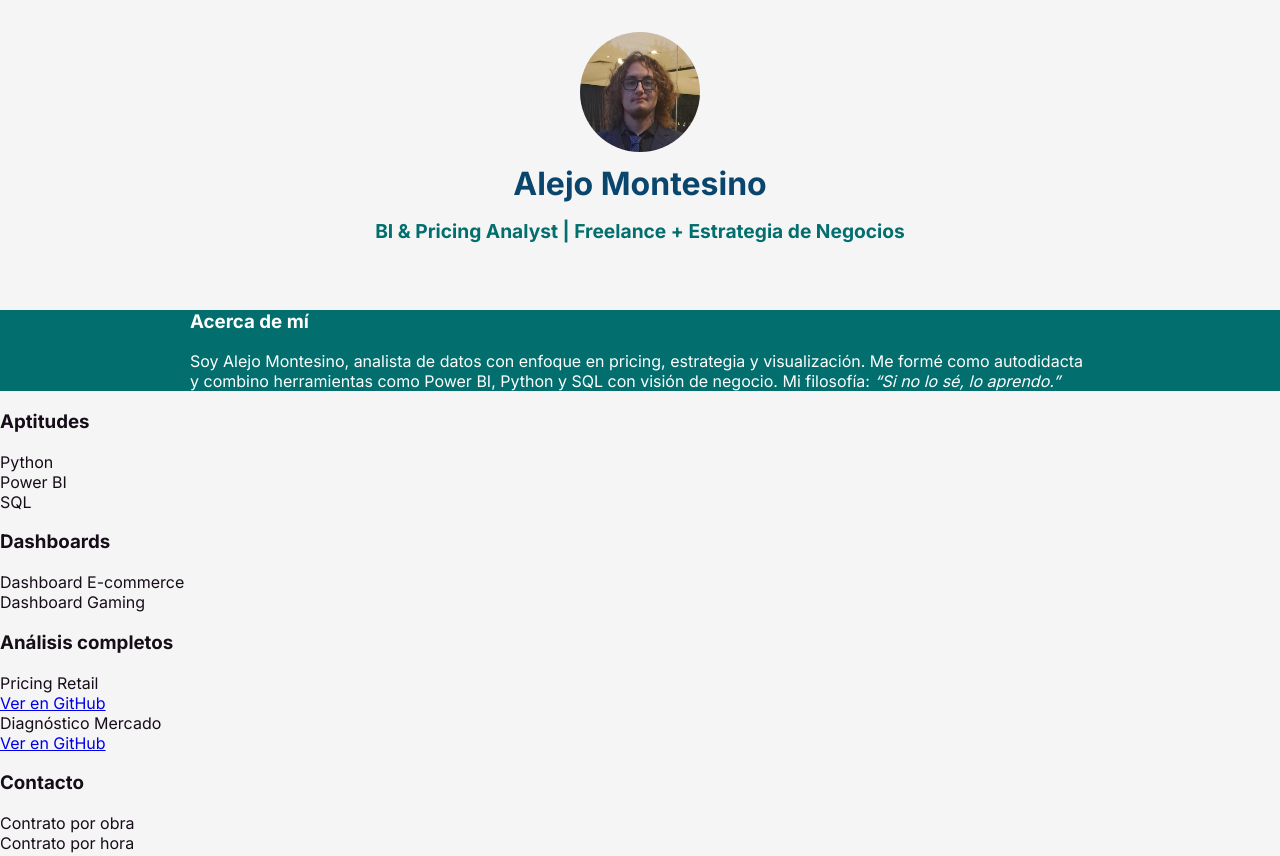
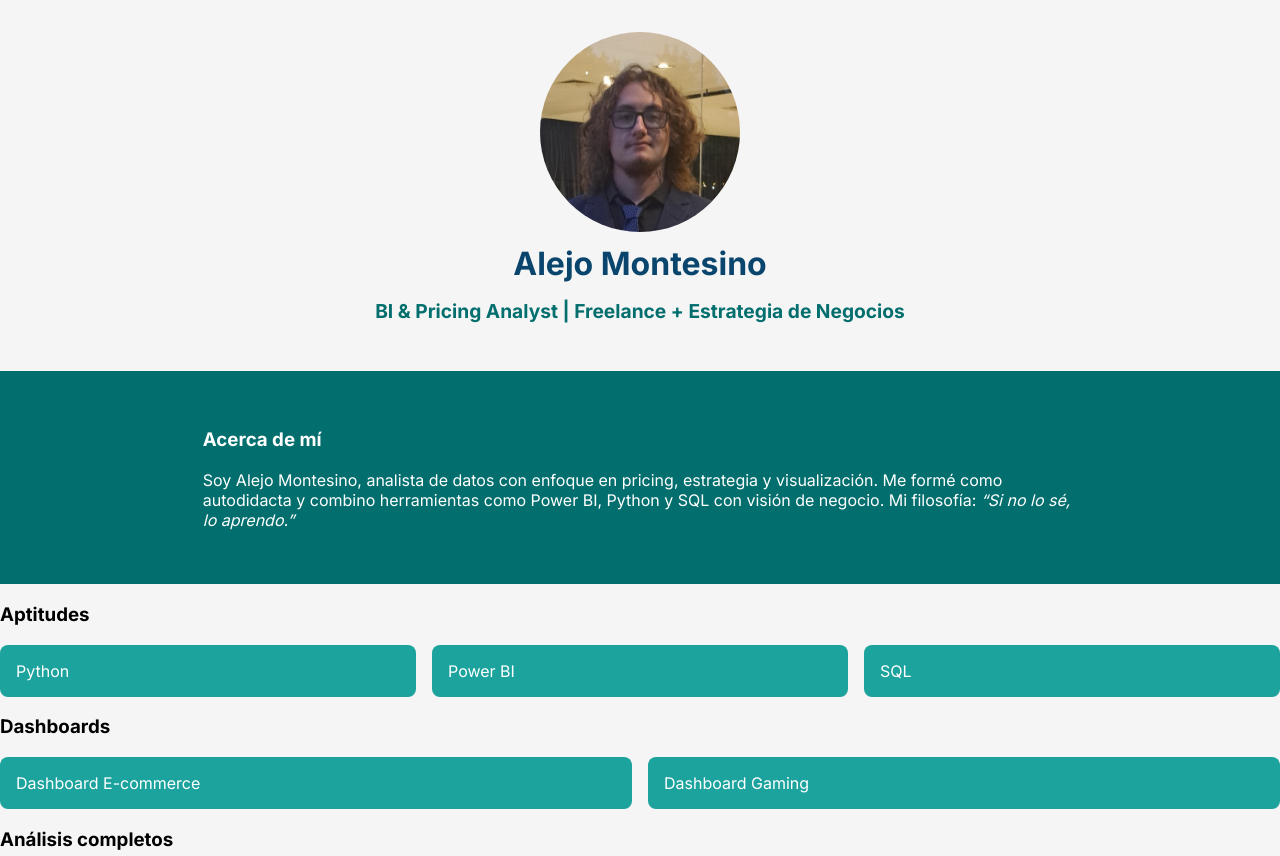
Before and after one commit to Ale-M2712/Ale-M2712.github.io, a plain HTML site: page index.HTML in a window 1280 px wide. Shown: the top 856 px of the page. Drawn offline with Linux system fonts and the light colour scheme.

Commit message:
about me arreglado en css

```diff
--- a/style.css
+++ b/style.css
@@ -14,9 +14,7 @@ body {
   padding: 0;
   font-family: 'Inter', sans-serif;
   background-color: #F5F5F5;
-  color: #160D18;
   overflow-x: hidden; /* Evita el scroll horizontal */
-  max-width: 100vw;
 }
 
 header {
@@ -25,7 +23,7 @@ header {
 }
 
 header img {
-  width: 120px;
+  width: 25vh;
   border-radius: 50%;
 }
 
@@ -43,17 +41,17 @@ h2 {
 .about {
   background-color: #026F6E;
   width: 100%;
-  padding: 0; /* espacio vertical */
+  padding: 2vw 0; /* espacio vertical */
 }
 
 /* Contenido interno centrado */
 .about-content {
   max-width: 900px;
   margin: auto;
-
+  padding: 1vw;
   color: white;
-}
-/* .skills, .projects, .contact {
+} /*hasta aca anda todo*/
+.skills, .projects, .contact {
   display: grid;
   grid-template-columns: repeat(auto-fit, minmax(200px, 1fr));
   gap: 1rem;
@@ -101,4 +99,4 @@ h2 {
 .tooltip:hover::after {
   visibility: visible;
   opacity: 1;
-} */
+}
```
